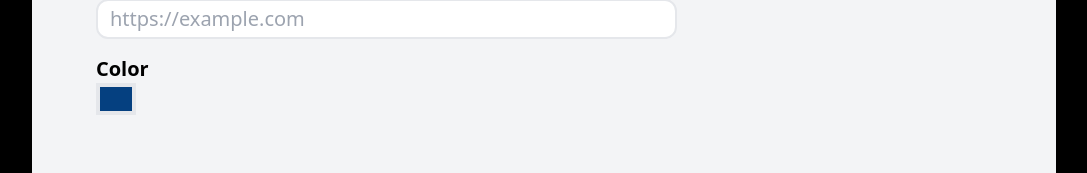
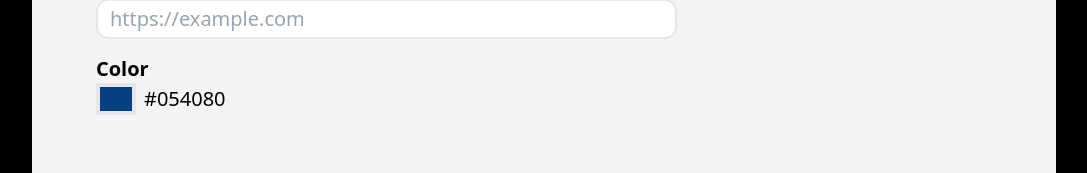
Before and after one commit to jad-delgadillo/qr-1, a Next.js app: page / in a window 1280 px wide. Shown: the part 357-530 px from the top of the page, without its empty margins (96-1183 px from the left). Built offline with nearby package versions, Linux system fonts and the light colour scheme.

Commit message:
workin kinda

```diff
--- a/package.json
+++ b/package.json
@@ -11,6 +11,7 @@
   "dependencies": {
     "next": "12.2.1",
     "react": "18.2.0",
+    "react-color": "^2.19.3",
     "react-dom": "18.2.0",
     "zod": "^3.17.3"
   },
--- a/src/components/InputColor.tsx
+++ b/src/components/InputColor.tsx
@@ -2,15 +2,19 @@ import React, { useState } from "react";
 
 const InputColor = () => {
   const [color, setColor] = useState("#054080");
+  const [displayColorPicker, setDisplayColorPicker] = useState(false);
   return (
     <div>
       <label className="font-semibold text-md">Color</label>
       <div className="flex items-center gap-2">
         <div
+          onClick={() => setDisplayColorPicker(!displayColorPicker)}
           style={{ background: color }}
           className="w-10 h-8 cursor-pointer border-4"
         ></div>
+        <span>{color}</span>
       </div>
+      {displayColorPicker && "ShowColorPicker"}
     </div>
   );
 };
```
Also changed, not shown: 1 other file (tests, documents, lock files or other folders).
